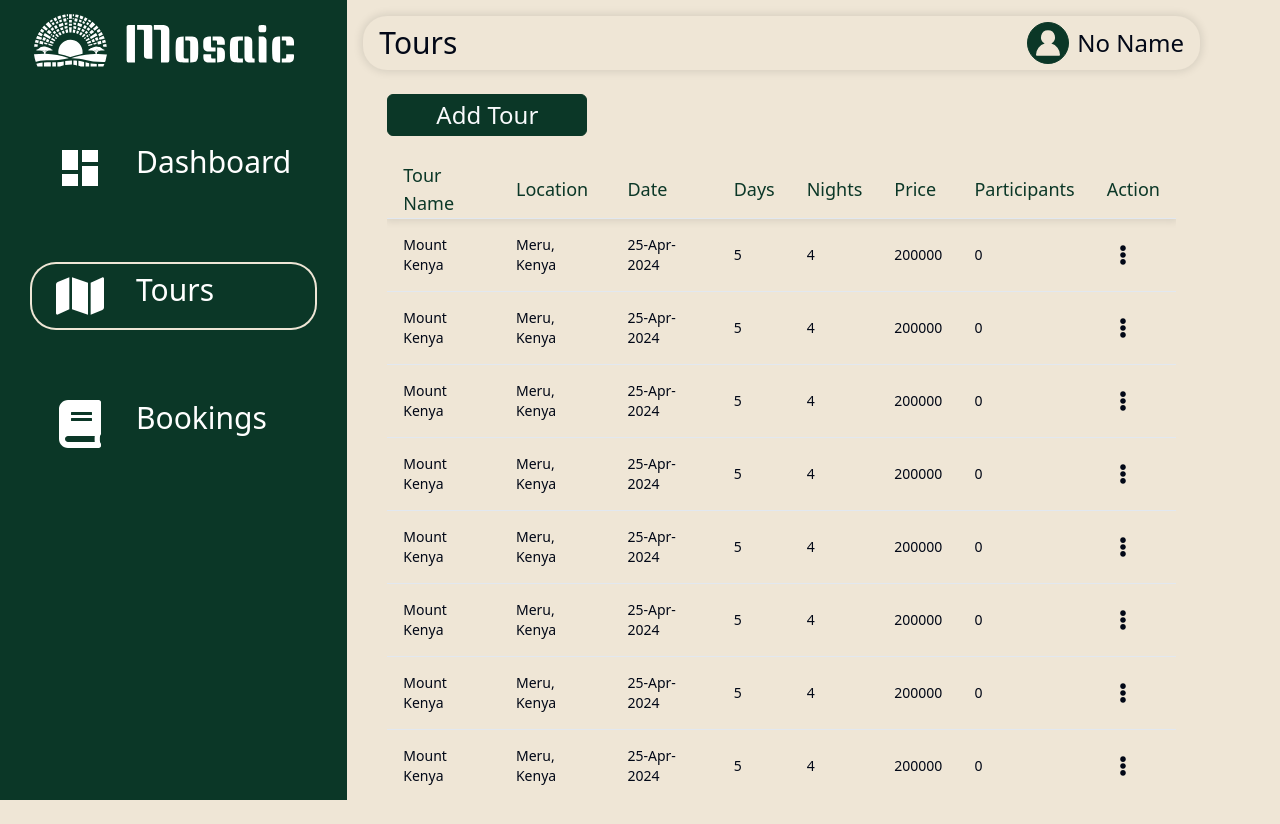
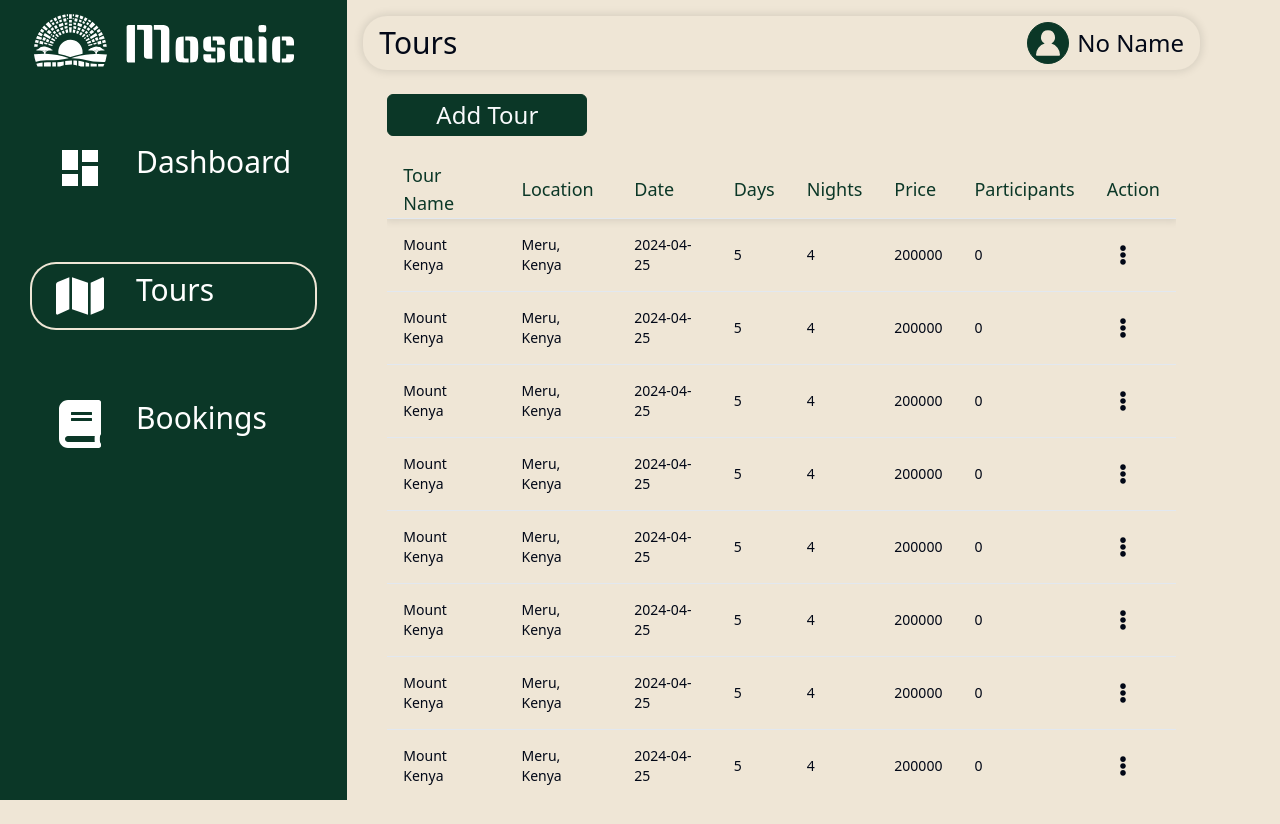
Before and after one commit to jeff283/Mosaic-tours, a React (Vite) app: page /admin-portal/tours in a window 1280 px wide. Built offline with nearby package versions, Linux system fonts and the light colour scheme; no server answers.

Commit message:
"Added Table Modify Form"

```diff
--- a/src/Interfaces/Tour.ts
+++ b/src/Interfaces/Tour.ts
@@ -3,7 +3,7 @@ export default interface Tour {
   tourName: string;
   location: string;
   tourImg: string;
-  tourDate: Date;
+  tourDate: string;
   days: number;
   nights: number;
   price: number;
--- a/src/components/TableDisplay.tsx
+++ b/src/components/TableDisplay.tsx
@@ -22,160 +22,21 @@ import { FaEllipsisV } from "react-icons/fa";
 import { Button } from "./ui/button";
 // import { BsThreeDotsVertical } from "react-icons/bs";
 
-const toursData: Tour[] = [
-  {
-    id: "1",
-    tourName: "Mount Kenya",
-    location: "Meru, Kenya",
-    tourImg: "png",
-    tourDate: new Date("2024-04-25"),
-    // tourDate: "25/04/2024",
-    days: 5,
-    nights: 4,
-    price: 200000,
-    participants: [],
-  },
-  {
-    id: "2",
-    tourName: "Mount Kenya",
-    location: "Meru, Kenya",
-    tourImg: "png",
-    tourDate: new Date("2024-04-25"),
-    // tourDate: "25/04/2024",
-    days: 5,
-    nights: 4,
-    price: 200000,
-    participants: [],
-  },
-  {
-    id: "3",
-    tourName: "Mount Kenya",
-    location: "Meru, Kenya",
-    tourImg: "png",
-    tourDate: new Date("2024-04-25"),
-    // tourDate: "25/04/2024",
-    days: 5,
-    nights: 4,
-    price: 200000,
-    participants: [],
-  },
-  {
-    id: "4",
-    tourName: "Mount Kenya",
-    location: "Meru, Kenya",
-    tourImg: "png",
-    tourDate: new Date("2024-04-25"),
-    // tourDate: "25/04/2024",
-    days: 5,
-    nights: 4,
-    price: 200000,
-    participants: [],
-  },
-  {
-    id: "5",
-    tourName: "Mount Kenya",
-    location: "Meru, Kenya",
-    tourImg: "png",
-    tourDate: new Date("2024-04-25"),
-    // tourDate: "25/04/2024",
-    days: 5,
-    nights: 4,
-    price: 200000,
-    participants: [],
-  },
-  {
-    id: "6",
-    tourName: "Mount Kenya",
-    location: "Meru, Kenya",
-    tourImg: "png",
-    tourDate: new Date("2024-04-25"),
-    // tourDate: "25/04/2024",
-    days: 5,
-    nights: 4,
-    price: 200000,
-    participants: [],
-  },
-  {
-    id: "7",
-    tourName: "Mount Kenya",
-    location: "Meru, Kenya",
-    tourImg: "png",
-    tourDate: new Date("2024-04-25"),
-    // tourDate: "25/04/2024",
-    days: 5,
-    nights: 4,
-    price: 200000,
-    participants: [],
-  },
-  {
-    id: "8",
-    tourName: "Mount Kenya",
-    location: "Meru, Kenya",
-    tourImg: "png",
-    tourDate: new Date("2024-04-25"),
-    // tourDate: "25/04/2024",
-    days: 5,
-    nights: 4,
-    price: 200000,
-    participants: [],
-  },
-  {
-    id: "9",
-    tourName: "Mount Kenya",
-    location: "Meru, Kenya",
-    tourImg: "png",
-    tourDate: new Date("2024-04-25"),
-    // tourDate: "25/04/2024",
-    days: 5,
-    nights: 4,
-    price: 200000,
-    participants: [],
-  },
-  {
-    id: "10",
-    tourName: "Mount Kenya",
-    location: "Meru, Kenya",
-    tourImg: "png",
-    tourDate: new Date("2024-04-25"),
-    // tourDate: "25/04/2024",
-    days: 5,
-    nights: 4,
-    price: 200000,
-    participants: [],
-  },
-  {
-    id: "11",
-    tourName: "Mount Kenya",
-    location: "Meru, Kenya",
-    tourImg: "png",
-    tourDate: new Date("2024-04-25"),
-    // tourDate: "25/04/2024",
-    days: 5,
-    nights: 4,
-    price: 200000,
-    participants: [],
-  },
-];
+interface Props {
+  toursData: Tour[];
+  onEditTour: (tour: Tour) => void;
+  onDeleteTour: (tour: Tour) => void;
+}
 
-export function TableDisplay() {
-  // CR will be handled by an upper component, this component only handles the data it's given
-  // Create
-  // const handleAddTour = (tour: Tour) => {
-  //   console.log(tour);
-  // };
-  // // Read
-  // const handleGetTours = () => {
-  //   console.log("Get Tours");
-  // };
-
+export function TableDisplay({ toursData, onEditTour, onDeleteTour }: Props) {
   // Update
   const handleUpdateTour = (tour: Tour) => {
-    console.log(tour);
+    onEditTour(tour);
   };
 
   // Delete
   const handleDeleteTour = (tour: Tour) => {
-    console.log(tour);
+    onDeleteTour(tour);
   };
 
   return (
@@ -208,16 +69,14 @@ export function TableDisplay() {
                 <TableCell className="hidden md:table-cell">
                   {tour.location}
                 </TableCell>
-                <TableCell className="table-cell md:hidden">
-                  {tour.tourDate.toLocaleDateString("en-GB")}
-                </TableCell>
-                <TableCell className="hidden md:table-cell">
+                <TableCell className="">{tour.tourDate}</TableCell>
+                {/* <TableCell className="hidden md:table-cell">
                   {tour.tourDate.getDate().toString().padStart(2, "0")}
                   {"-"}
                   {tour.tourDate.toLocaleString("default", { month: "short" })}
                   {"-"}
                   {tour.tourDate.getFullYear()}
-                </TableCell>
+                </TableCell> */}
                 <TableCell className="hidden md:table-cell">
                   {tour.days}
                 </TableCell>
--- a/src/pages/AdminPortalTours/AdminPortalTours.tsx
+++ b/src/pages/AdminPortalTours/AdminPortalTours.tsx
@@ -3,10 +3,175 @@ import PortalTopBar from "@/components/PortalTopBar";
 import { TableDisplay } from "@/components/TableDisplay";
 import TableForm from "@/components/TableForm";
 import { Button } from "@/components/ui/button";
+import Tour from "@/Interfaces/Tour";
 import { useState } from "react";
+
+const toursData: Tour[] = [
+  {
+    id: "1",
+    tourName: "Mount Kenya",
+    location: "Meru, Kenya",
+    tourImg: "png",
+    tourDate: "2024-04-25",
+    // tourDate: "25/04/2024",
+    days: 5,
+    nights: 4,
+    price: 200000,
+    participants: [],
+  },
+  {
+    id: "2",
+    tourName: "Mount Kenya",
+    location: "Meru, Kenya",
+    tourImg: "png",
+    tourDate: "2024-04-25",
+    // tourDate: "25/04/2024",
+    days: 5,
+    nights: 4,
+    price: 200000,
+    participants: [],
+  },
+  {
+    id: "3",
+    tourName: "Mount Kenya",
+    location: "Meru, Kenya",
+    tourImg: "png",
+    tourDate: "2024-04-25",
+    // tourDate: "25/04/2024",
+    days: 5,
+    nights: 4,
+    price: 200000,
+    participants: [],
+  },
+  {
+    id: "4",
+    tourName: "Mount Kenya",
+    location: "Meru, Kenya",
+    tourImg: "png",
+    tourDate: "2024-04-25",
+    // tourDate: "25/04/2024",
+    days: 5,
+    nights: 4,
+    price: 200000,
+    participants: [],
+  },
+  {
+    id: "5",
+    tourName: "Mount Kenya",
+    location: "Meru, Kenya",
+    tourImg: "png",
+    tourDate: "2024-04-25",
+    // tourDate: "25/04/2024",
+    days: 5,
+    nights: 4,
+    price: 200000,
+    participants: [],
+  },
+  {
+    id: "6",
+    tourName: "Mount Kenya",
+    location: "Meru, Kenya",
+    tourImg: "png",
+    tourDate: "2024-04-25",
+    // tourDate: "25/04/2024",
+    days: 5,
+    nights: 4,
+    price: 200000,
+    participants: [],
+  },
+  {
+    id: "7",
+    tourName: "Mount Kenya",
+    location: "Meru, Kenya",
+    tourImg: "png",
+    tourDate: "2024-04-25",
+    // tourDate: "25/04/2024",
+    days: 5,
+    nights: 4,
+    price: 200000,
+    participants: [],
+  },
+  {
+    id: "8",
+    tourName: "Mount Kenya",
+    location: "Meru, Kenya",
+    tourImg: "png",
+    tourDate: "2024-04-25",
+    // tourDate: "25/04/2024",
+    days: 5,
+    nights: 4,
+    price: 200000,
+    participants: [],
+  },
+  {
+    id: "9",
+    tourName: "Mount Kenya",
+    location: "Meru, Kenya",
+    tourImg: "png",
+    tourDate: "2024-04-25",
+    // tourDate: "25/04/2024",
+    days: 5,
+    nights: 4,
+    price: 200000,
+    participants: [],
+  },
+  {
+    id: "10",
+    tourName: "Mount Kenya",
+    location: "Meru, Kenya",
+    tourImg: "png",
+    tourDate: "2024-04-25",
+    // tourDate: "25/04/2024",
+    days: 5,
+    nights: 4,
+    price: 200000,
+    participants: [],
+  },
+  {
+    id: "11",
+    tourName: "Mount Kenya",
+    location: "Meru, Kenya",
+    tourImg: "png",
+    tourDate: "2024-04-25",
+    // tourDate: "25/04/2024",
+    days: 5,
+    nights: 4,
+    price: 200000,
+    participants: [],
+  },
+];
 
 const AdminPortalTours = () => {
   const [isSheetOpen, setIsSheetOpen] = useState(false);
+  const [isUpdatingTour, setIsUpdatingTour] = useState(false);
+  const [updateTour, setUpdateTour] = useState<Tour>({} as Tour);
+  // console.log(updateTour);
+
+  // Update
+  const handleUpdateTour = (tour: Tour) => {
+    // Open Form
+    setIsSheetOpen(true);
+    // Setting User to be Edited
+    setUpdateTour(tour);
+    // Tell Form we Are Updating
+    setIsUpdatingTour(true);
+
+    // console.log(tour);
+  };
+
+  // Delete
+  const handleDeleteTour = (tour: Tour) => {
+    console.log(tour);
+  };
+
+  const handleFormSubmit = (tour: Tour) => {
+    if (isUpdatingTour) {
+      console.log("Updated Tour: ", tour);
+    } else {
+      console.log("Created Tour: ", tour);
+    }
+  };
+
   return (
     <div className="flex bg-eggshell">
       <AdminPortalSidebar />
@@ -17,18 +182,38 @@ const AdminPortalTours = () => {
           <div className="">
             <Button
               className="px-6 text-xl border border-darkGreen bg-darkGreen md:text-2xl md:px-12 md:py-5 hover:text-darkGreen hover:bg-eggshell"
-              onClick={() => setIsSheetOpen(true)}
+              onClick={() => {
+                setIsSheetOpen(true);
+                console.log("Update Tour on Add Click:\n", updateTour);
+                setUpdateTour({} as Tour);
+                console.log("Update Tour on Add Click After:\n", updateTour);
+              }}
             >
               Add Tour
             </Button>
             <TableForm
               openSheet={isSheetOpen}
               onOpenSheetChange={(sheetState) => setIsSheetOpen(sheetState)}
+              updateTour={updateTour}
+              onFormSubmit={(tour) => {
+                // Close Form
+                setIsSheetOpen(false);
+                // Removing User to be Edited
+                setUpdateTour({} as Tour);
+                // Handling Form Data
+                handleFormSubmit(tour);
+                // Tell Form we Are Not Updating
+                setIsUpdatingTour(false);
+              }}
             />
           </div>
 
           <div className="">
-            <TableDisplay />
+            <TableDisplay
+              toursData={toursData}
+              onEditTour={(tour) => handleUpdateTour(tour)}
+              onDeleteTour={(tour) => handleDeleteTour(tour)}
+            />
           </div>
         </main>
       </div>
```
Also changed, not shown: src/components/TableForm.tsx (+71 -25 lines).
